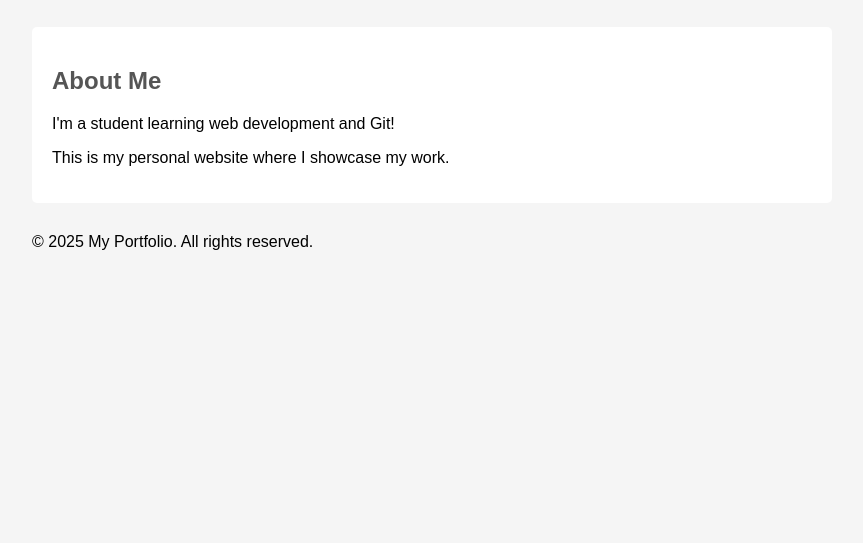
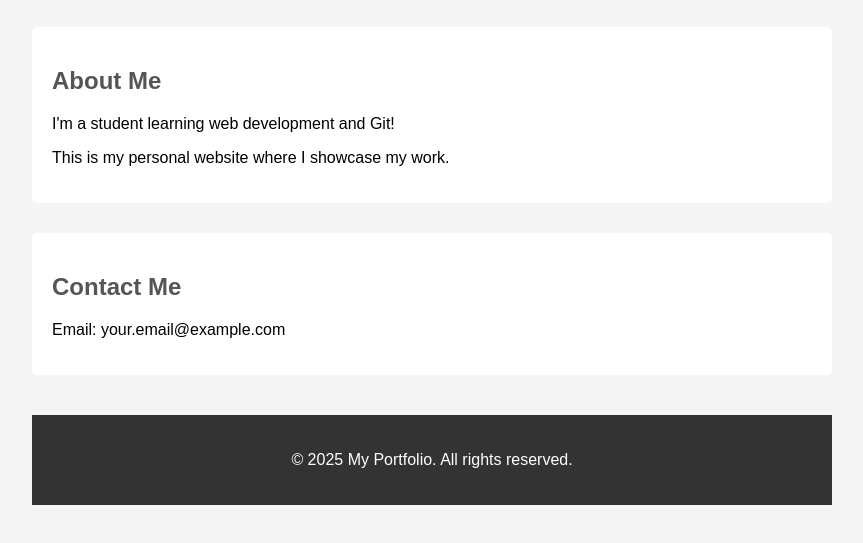
Before and after one commit to hopperskotch/nicky-boyle-stashing-practice, a plain HTML site: page index.html in a window 1280 px wide. Shown: the part 121-664 px from the top of the page, without its empty margins (208-1071 px from the left). Drawn offline with Linux system fonts and the light colour scheme; files that its build step writes are made by us from their sources.

Commit message:
Added contact section/Fix: closing main tag missing/Added missing footer style

```diff
--- a/css/styles.css
+++ b/css/styles.css
@@ -40,3 +40,11 @@
 h2 {
     color: #555;
 }
+
+footer {
+    text-align: center;
+    margin-top: 40px;
+    padding: 20px;
+    background-color: #333;
+    color: white;
+}
--- a/index.html
+++ b/index.html
@@ -23,8 +23,13 @@
     <p>I'm a student learning web development and Git!</p>
     <p>This is my personal website where I showcase my work.</p>
 </section>
+<section id="contact">
+    <h2>Contact Me</h2>
+    <p>Email: your.email@example.com</p>
+</section>
 <footer>
     <p>&copy; 2025 My Portfolio. All rights reserved.</p>
 </footer>
+</main>
 </body>
 </html>
```
